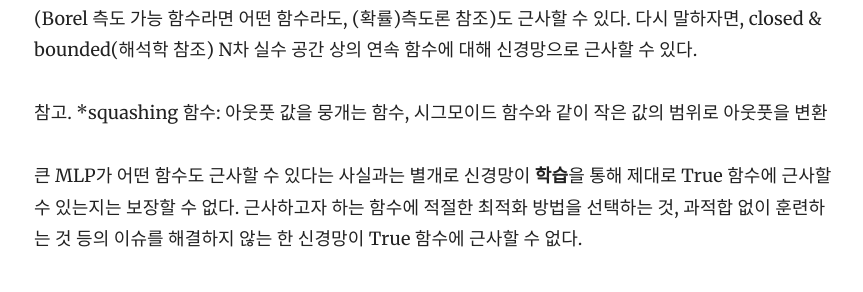
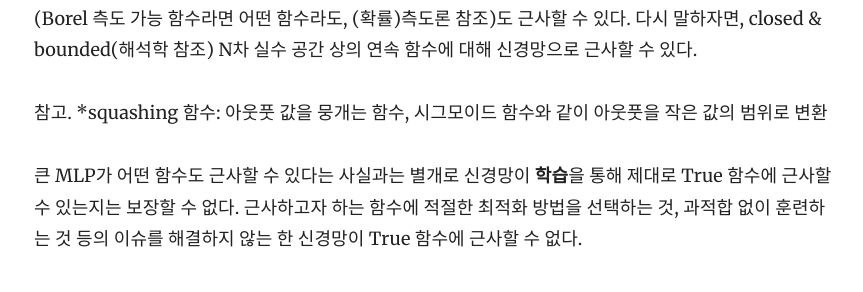
Before and after one commit to yrk3434/yrk3434.github.io, a Jekyll site: the page built from _docs/Theory/Deep Learning Overview.md, in a window 1280 px wide and 900 px high, scrolled down 9482 px. Shown: the part 159-451 px from the top of the window, without its empty margins (356-1219 px from the left). Built offline with Jekyll 4.4.1, drawn with Linux system fonts in a browser that asks for light colours; formulas are drawn with MathJax 3.

```diff
--- a/_docs/Theory/Deep Learning Overview.md
+++ b/_docs/Theory/Deep Learning Overview.md
@@ -177,7 +177,7 @@ binary classification에서 positive일 확률을 구하는 활성화 함수,
 ### 1.4.1. Universal Approximation Properties and Depth
 선형 모형은 손실함수(선형식의 제곱합 꼴)가 아래로볼록(convex) 함수여서 손실함수를 최소로 만드는 파라미터를 추정하는 것이 쉽다. 반면 신경망은 비선형 함수여서 손실함수를 최소화하는 파라미터를 추정하는 것이 어렵다. **universal approximation theorem**(Hornik et al., 1989; Cybenko, 1989)에 의하면 (1) 선형 output layer와 (2) *squashing 활성화 함수를 가진 (3) 피드포워드 신경망이라면, 어떤 복잡한 함수(Borel 측도 가능 함수라면 어떤 함수라도, (확률)측도론 참조)도 근사할 수 있다. 다시 말하자면, closed & bounded(해석학 참조) N차 실수 공간 상의 연속 함수에 대해 신경망으로 근사할 수 있다. <br/>
 <br/>
-참고. *squashing 함수: 아웃풋 값을 뭉개는 함수, 시그모이드 함수와 같이 작은 값의 범위로 아웃풋을 변환 <br/>
+참고. *squashing 함수: 아웃풋 값을 뭉개는 함수, 시그모이드 함수와 같이 아웃풋을 작은 값의 범위로 변환 <br/>
 
 큰 MLP가 어떤 함수도 근사할 수 있다는 사실과는 별개로 신경망이 **학습**을 통해 제대로 True 함수에 근사할 수 있는지는 보장할 수 없다. 근사하고자 하는 함수에 적절한 최적화 방법을 선택하는 것, 과적합 없이 훈련하는 것 등의 이슈를 해결하지 않는 한 신경망이 True 함수에 근사할 수 없다.
 
```
